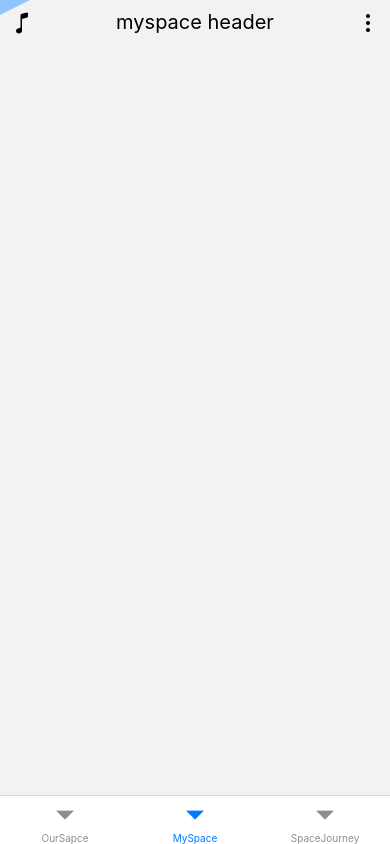
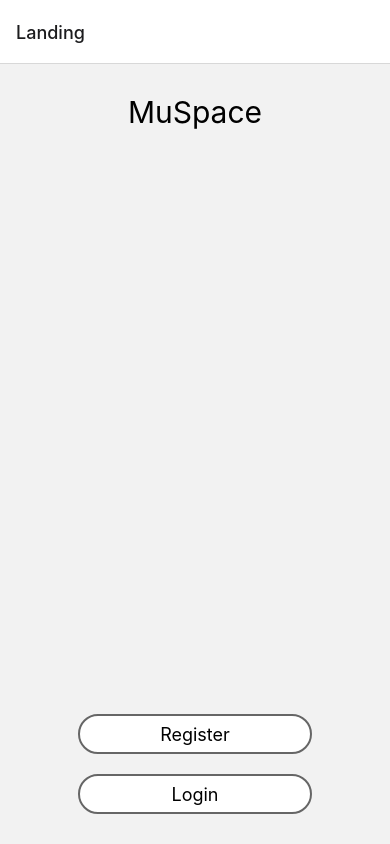
Before and after one commit to jiwon79/Muspace-App, a React Native app: screen / in a window 390 px wide. Built offline with nearby package versions, Linux system fonts and the light colour scheme; what react-native, react-native-expo-viewport-units would draw is missing.

Commit message:
feat: Add landing page styles

```diff
--- a/App.tsx
+++ b/App.tsx
@@ -6,7 +6,7 @@ import LandingNav from './Navigations/LandingNav';
 import MainBottomNav from './Navigations/MainBottomNav';
 
 export default function App() {
-  const [logged, setLogged] = useState<boolean>(true);
+  const [logged, setLogged] = useState<boolean>(false);
 
   const handleLogged = () => {
     console.log(logged);
@@ -24,10 +24,6 @@ export default function App() {
   return (
     <SafeAreaView style={styles.container}>
       <MainBottomNav/>
-      {/* <Button
-        title="logout button"
-        onPress = {() => handleLogged()}
-      /> */}
     </SafeAreaView>
   )
 }
--- a/Screens/auth/Landing.js
+++ b/Screens/auth/Landing.js
@@ -1,20 +1,42 @@
 import React from 'react'
-import { View, Text, Button } from 'react-native'
+import { View, Text, StyleSheet } from 'react-native'
+
+import ButtonModule from '../../components/atom/ButtonModule'
 
 export default function Landing({ navigation }) {
   return (
-    <View>
-      <Text>MuSpace</Text>
-      <Text>Landing Page</Text>
-      <Text>처음 소개 페이지!</Text>
-      <Button
-        title="Register"
+    <View style={styles.container}>
+      <Text style={styles.title}>MuSpace</Text>
+      <ButtonModule
+        text="Register"
         onPress={() => navigation.navigate("Register")}
+        style={styles.registerButton}
       />
-      <Button
-        title="Login"
+      <ButtonModule
+        text="Login"
         onPress={() => navigation.navigate("Login")}
+        style={styles.loginButton}
       />
     </View>
   )
 }
+
+const styles = StyleSheet.create({
+  container: {
+    flex: 1,
+    height: '100%'
+  },
+  title: {
+    flex: 1,
+    fontSize: 30,
+    textAlign: 'center',
+    marginTop: 30
+  },
+  registerButton: {
+    alignSelf: 'center',
+    marginBottom: 20
+  },
+  loginButton: {
+    marginBottom: 30
+  }
+})
```
